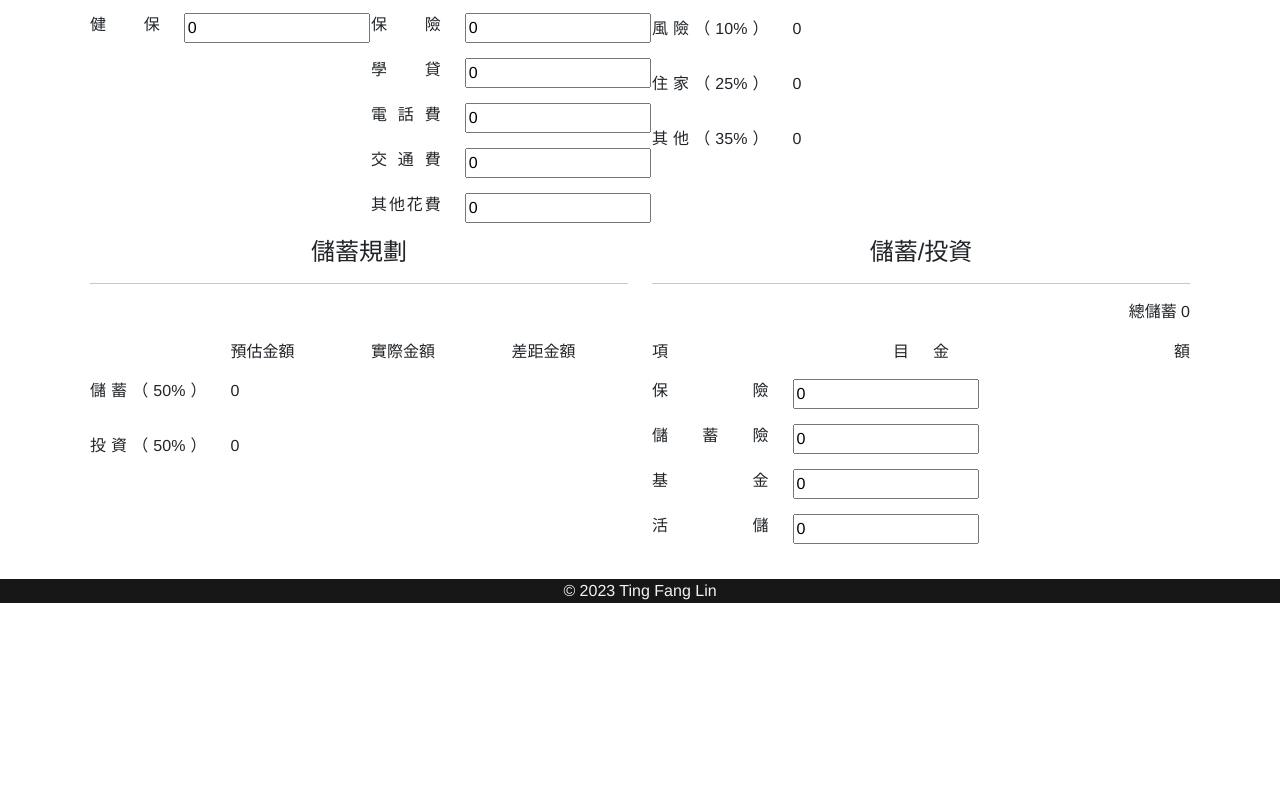
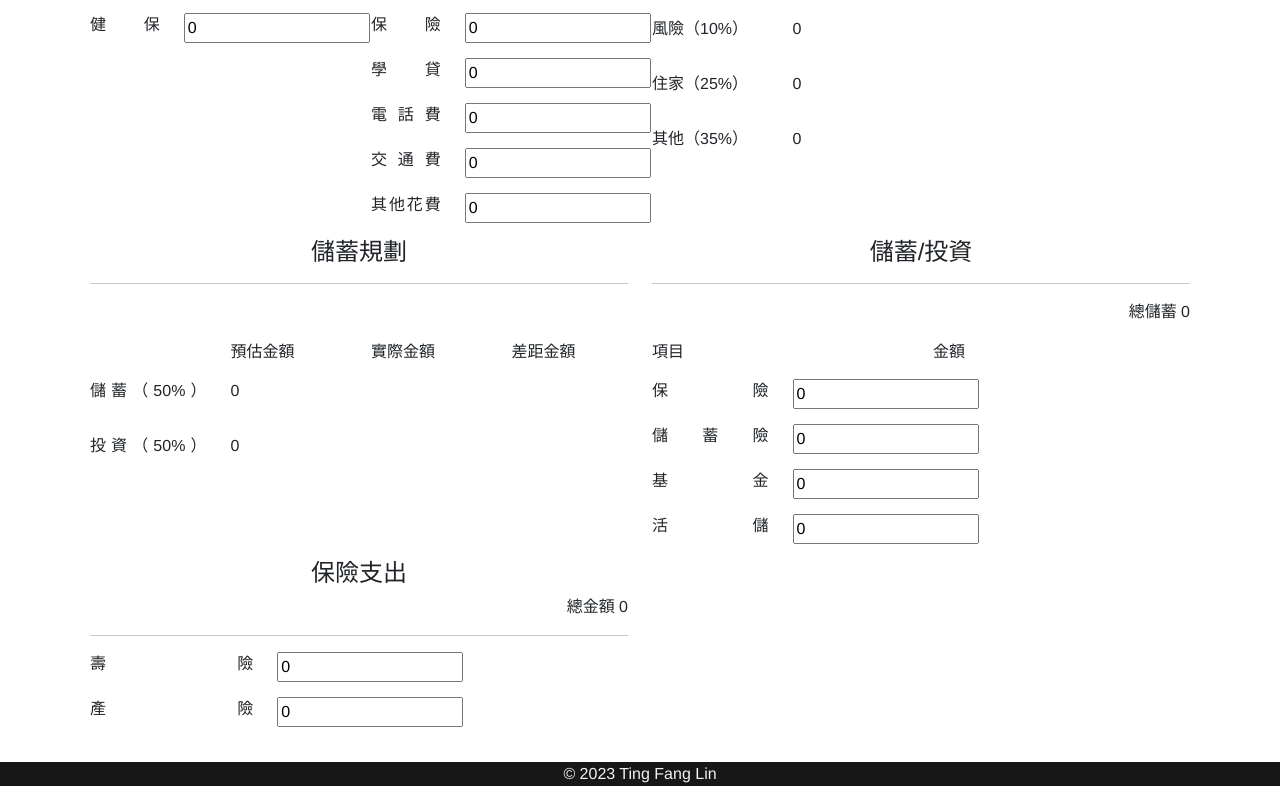
Before and after one commit to LinTF/IncomePlan, a Vue app: page / in a window 1280 px wide. Shown: the part 267-1053 px from the top of the page. Before the commit the page ends 870 px from the top, so only its background shows below. Built offline with nearby package versions, Linux system fonts and the light colour scheme.

Commit message:
新增保險支出元件

```diff
--- a/src/components/budgetBlock.vue
+++ b/src/components/budgetBlock.vue
@@ -21,7 +21,7 @@
             </div>
             <div class="income-item">
                 <div class="row">
-                    <div class="col-3 title">
+                    <div class="col-3">
                         <span>存錢（30%）</span>
                     </div>
                     <div class="col-9">
@@ -31,7 +31,7 @@
             </div>
             <div class="income-item">
                 <div class="row">
-                    <div class="col-3 title">
+                    <div class="col-3">
                         <span>風險（10%）</span>
                     </div>
                     <div class="col-9">
@@ -41,7 +41,7 @@
             </div>
             <div class="income-item">
                 <div class="row">
-                    <div class="col-3 title">
+                    <div class="col-3">
                         <span>住家（25%）</span>
                     </div>
                     <div class="col-9">
@@ -51,7 +51,7 @@
             </div>
             <div class="income-item">
                 <div class="row">
-                    <div class="col-3 title">
+                    <div class="col-3">
                         <span>其他（35%）</span>
                     </div>
                     <div class="col-9">
--- /dev/null
+++ b/src/components/insuranceBlock.vue
@@ -0,0 +1,55 @@
+<template>
+    <div id="insurance-item">
+        <h4>保險支出</h4>
+        <p class="txt-right">總金額 {{ insuranceTotal }} </p>
+        <hr />
+        <div>
+            <div class="income-item">
+                <div class="row">
+                    <div class="col-4 title">
+                        <span>壽險</span>
+                    </div>
+                    <div class="col-8">
+                        <input type="text" v-model="lifeInsurance" @keyup="total" />
+                    </div>
+                </div>
+            </div>
+            <div class="income-item">
+                <div class="row">
+                    <div class="col-4 title">
+                        <span>產險</span>
+                    </div>
+                    <div class="col-8">
+                        <input type="text" v-model="propertyInsurance" @keyup="total" />
+                    </div>
+                </div>
+            </div>
+        </div>
+    </div>
+</template>
+
+<script>
+    export default {
+        name: 'Insurance',
+        data() {
+            return {
+                insuranceTotal: 0,
+                lifeInsurance: 0,
+                propertyInsurance: 0
+            }
+        },
+        computed: {
+            total() {
+                this.insuranceTotal = parseInt(this.lifeInsurance) + parseInt(this.propertyInsurance);
+
+                if (isNaN(this.insuranceTotal)) {
+                    this.insuranceTotal = 0
+                }
+            }
+        }
+    }
+</script>
+
+<style>
+
+</style>
--- a/src/components/saveBlock.vue
+++ b/src/components/saveBlock.vue
@@ -6,10 +6,10 @@
         <div>
             <div class="income-item">
                 <div class="row">
-                    <div class="col-6 title">
+                    <div class="col-6">
                         <span class="txt-center">項目</span>
                     </div>
-                    <div class="col-6 title">
+                    <div class="col-6">
                         <span class="txt-center">金額</span>
                     </div>
                 </div>
--- a/src/pages/App.vue
+++ b/src/pages/App.vue
@@ -20,6 +20,9 @@
                 <div class="col-md-6">
                     <saveBlock />
                 </div>
+                <div class="col-md-6">
+                    <insuranceBlock />
+                </div>
             </div>
         </div>
     </main>
@@ -36,6 +39,7 @@
     import budgetBlock from '@/components/budgetBlock.vue'
     import planBlock from '@/components/planBlock.vue'
     import saveBlock from '@/components/saveBlock.vue'
+    import insuranceBlock from '@/components/insuranceBlock.vue'
 
     export default {
         name: 'App',
@@ -45,7 +49,8 @@
             outlayBlock,
             budgetBlock,
             planBlock,
-            saveBlock
+            saveBlock,
+            insuranceBlock
         },
         data() {
             return {
```
